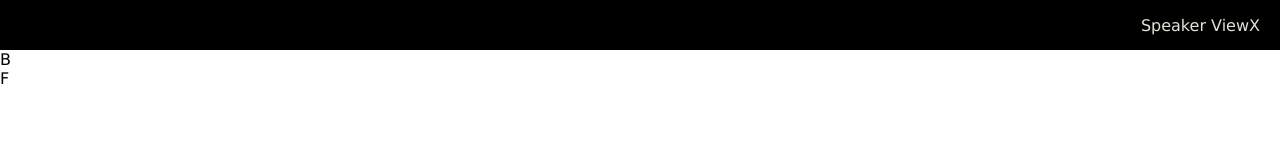
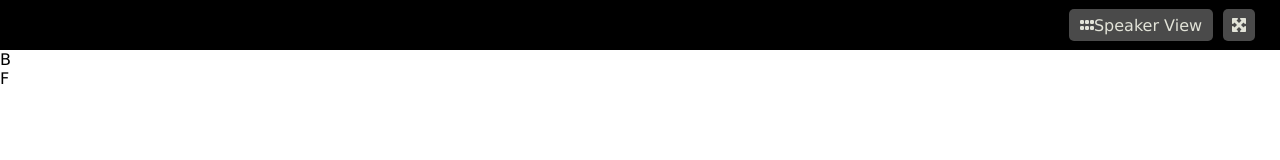
Before and after one commit to Thunderbird93/html-css-zoom, a plain HTML site: page index.html in a window 1280 px wide. Drawn offline with Linux system fonts and the light colour scheme.

Commit message:
add btn in header

```diff
--- a/css/style.css
+++ b/css/style.css
@@ -7,6 +7,7 @@
 body {
     font-family: Verdana, Geneva, Tahoma, sans-serif;
 }
+
 
 /*Utilities*/
 
@@ -18,6 +19,10 @@ body {
     background-color: black;
 }
 
+.center {
+    align-items: center;
+    justify-content: center;
+}
 
 /*Header*/
 
@@ -28,3 +33,19 @@ body {
     align-items: center;
     padding: 0 20px 0;
 }
+
+.container-header .btn {
+    border-radius: 5px;
+    background-color: #4A4A4A;
+    margin: 0 5px 0;
+}
+
+.container-header .left {
+    width: 9rem;
+    height: 2rem;
+}
+
+.container-header .right{
+    width: 2rem;
+    height: 2rem;
+}
--- a/index.html
+++ b/index.html
@@ -5,13 +5,14 @@
     <meta http-equiv="X-UA-Compatible" content="IE=edge">
     <meta name="viewport" content="width=device-width, initial-scale=1.0">
     <link rel="stylesheet" href="css/style.css">
+    <link rel='stylesheet' href='https://cdnjs.cloudflare.com/ajax/libs/font-awesome/6.2.0/css/all.min.css' integrity='sha512-xh6O/CkQoPOWDdYTDqeRdPCVd1SpvCA9XXcUnZS2FmJNp1coAFzvtCN9BmamE+4aHK8yyUHUSCcJHgXloTyT2A==' crossorigin='anonymous'/>
     <title>Zoom</title>
 </head>
 <body>
     <header>
         <div class="container-header color-black d-flex">
-            <div class="btn">Speaker View</div>
-            <div class="btn">X</div>
+            <div class="btn left d-flex center"> <i class="fa-solid fa-grip"></i> Speaker View</div>
+            <div class="btn right d-flex center"> <i class="fa-solid fa-maximize"></i></div>
         </div>
     </header>
     <body>B</body>
```
